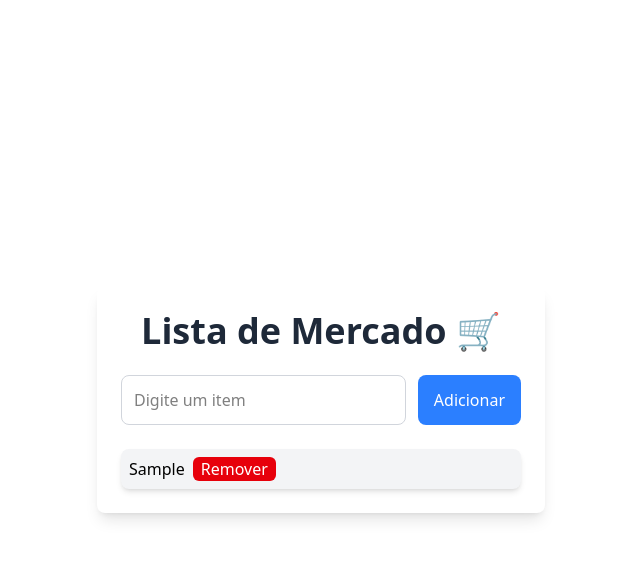
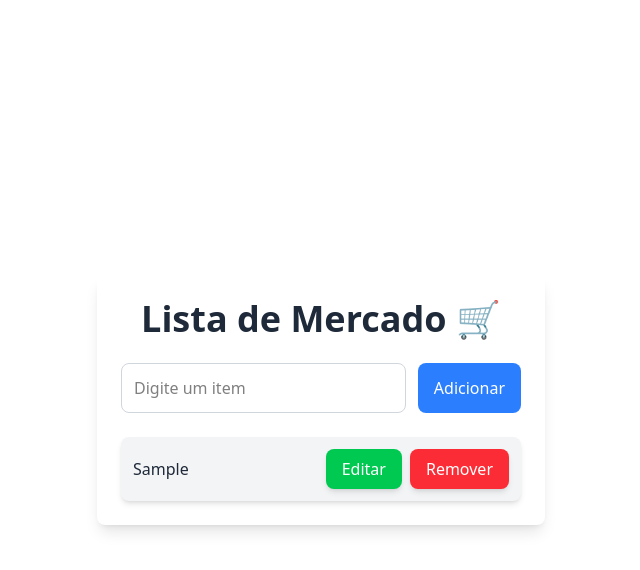
Before and after one commit to SamuelRicardos/lista-de-mercado, a React (Vite) app: page / in a window 1280 px wide. Both pictures are taken after typing "Sample" into the empty fields and a click on the button "Adicionar". Shown: the top 570 px of the page, without its empty margins (319-959 px from the left). Built offline with nearby package versions, Linux system fonts and the light colour scheme.

Commit message:
criacao de update

```diff
--- a/src/App.jsx
+++ b/src/App.jsx
@@ -25,7 +25,7 @@ function App() {
           placeholder="Digite um item"
         />
         <button
-          className="transition px-4 py-2 text-white rounded-lg bg-blue-500 hover:bg-blue-600"
+          className="transition px-4 py-2 text-white rounded-lg bg-blue-500 hover:bg-blue-600 cursor-pointer"
           onClick={adicionarElementoNaLista}
         >
           Adicionar
--- a/src/ItemLista.jsx
+++ b/src/ItemLista.jsx
@@ -1,20 +1,36 @@
-import React from 'react'
+import React from "react";
 
-const ItemLista = ({itemLista, listaMercado, setListaMercado}) => {
+const ItemLista = ({ itemLista, listaMercado, setListaMercado }) => {
+  const removerItemDaLista = () => {
+    setListaMercado(listaMercado.filter((itemAtual) => itemAtual !== itemLista));
+  };
 
-    const removerItemDaLista = () => {
-        const novaLista = [...listaMercado]
-        const novaListaFiltrada =  novaLista.filter((itemAtual) => itemAtual !== itemLista)
+  const atualizarItemDaLista = () => {
+    const novoItem = prompt("Atualize o item:", itemLista);
+    if (novoItem && novoItem.trim() !== "") {
+      setListaMercado(listaMercado.map(item => item === itemLista ? novoItem : item));
+    }
+  };
 
-        setListaMercado(novaListaFiltrada)
-    }
+  return (
+    <div className="flex items-center p-1 rounded-lg w-full gap-2">
+      <span className="text-gray-800 font-medium flex-1 text-left" aria-label={`Item da lista: ${itemLista}`}>{itemLista}</span>
+      <button
+        className="transition px-4 py-2 text-white bg-green-500 rounded-lg hover:bg-green-600 focus:outline-none focus:ring-2 focus:ring-green-400 shadow-md cursor-pointer"
+        onClick={atualizarItemDaLista}
+        aria-label={`Atualizar ${itemLista} da lista`}
+      >
+        Editar
+      </button>
+      <button
+        className="transition px-4 py-2 text-white bg-red-500 rounded-lg hover:bg-red-600 focus:outline-none focus:ring-2 focus:ring-red-400 shadow-md cursor-pointer"
+        onClick={removerItemDaLista}
+        aria-label={`Remover ${itemLista} da lista`}
+      >
+        Remover
+      </button>
+    </div>
+  );
+};
 
-    return (
-        <li className="flex justify-between gap-2">
-            <p>{itemLista}</p>
-            <button className="transition rounded-md bg-red-600 text-white px-2 cursor-pointer hover:bg-red-700" onClick={() => removerItemDaLista()}>Remover</button>
-        </li>
-    )
-}
-
-export default ItemLista
+export default ItemLista;
```
